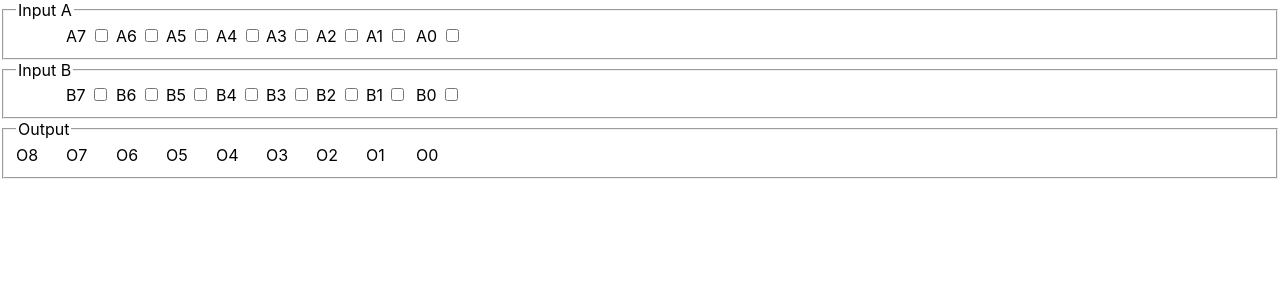
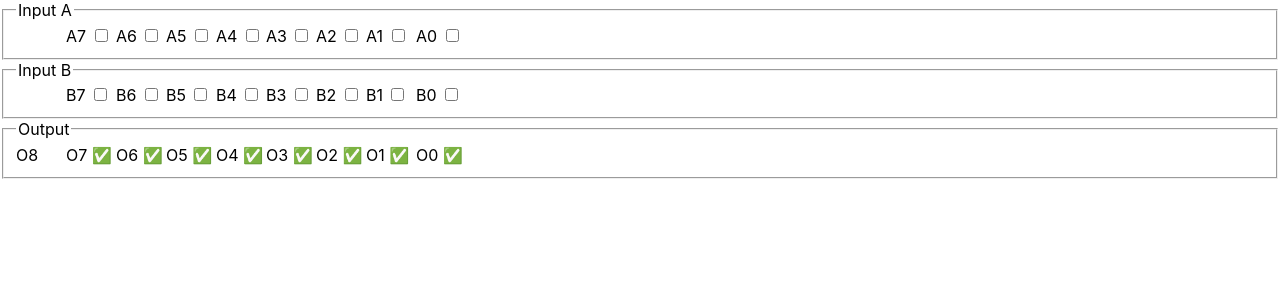
Before and after one commit to ahuth/bit-adder, a React (Create React App) app: page / in a window 1280 px wide. Shown: the top 300 px of the page. Built offline with nearby package versions, Linux system fonts and the light colour scheme.

Commit message:
Nand the numbers together

```diff
--- a/src/circuitry.ts
+++ b/src/circuitry.ts
@@ -9,6 +9,15 @@ export function and(a: Bit, b: Bit): Bit {
   return false;
 }
 
+export function invert(a: Bit): Bit {
+  if (a) { return false; }
+  return true;
+}
+
+export function nand(a: Bit, b: Bit) {
+  return invert(and(a, b));
+}
+
 export function or(a: Bit, b: Bit): Bit {
   if (a) { return true; }
   if (b) { return true; }
--- a/src/components/App.tsx
+++ b/src/components/App.tsx
@@ -10,17 +10,17 @@ function flipBit(index: number) {
   };
 }
 
-function andAll(inputA: boolean[], inputB: boolean[]) {
+function nandAll(inputA: boolean[], inputB: boolean[]) {
   return inputA.map(function (bitA, index) {
     const bitB = inputB[index];
-    return Circuitry.and(bitA, bitB);
+    return Circuitry.nand(bitA, bitB);
   });
 }
 
 export default function App() {
   const [inputA, setInputA] = useState([false, false, false, false, false, false, false, false]);
   const [inputB, setInputB] = useState([false, false, false, false, false, false, false, false]);
-  const output  = andAll(inputA, inputB);
+  const output  = nandAll(inputA, inputB);
 
   return (
     <form>
```
